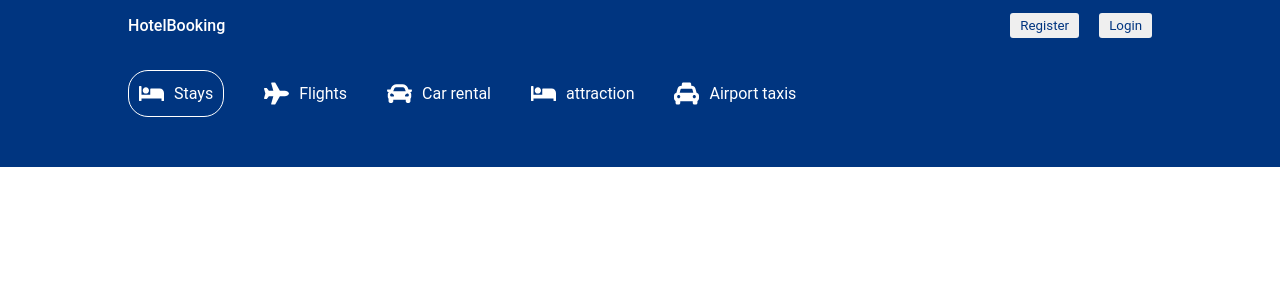
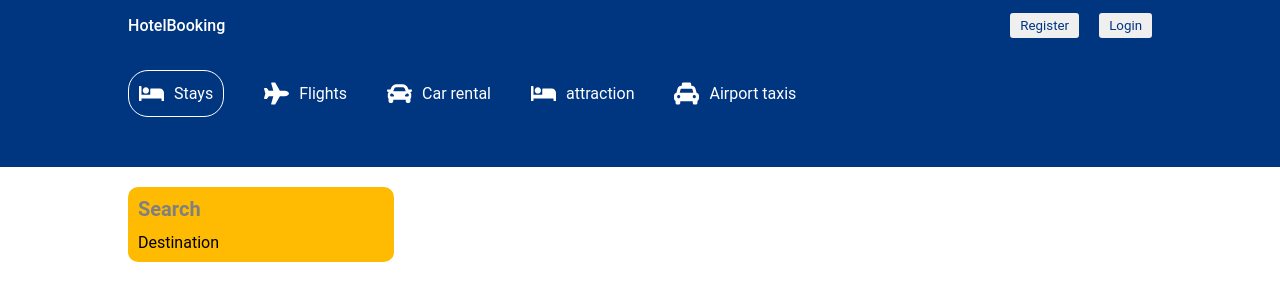
Before and after one commit to Rukunuljoy/airbnb-hotel, a React (Vite) app: page /hotels in a window 1280 px wide. Shown: the top 300 px of the page. Built offline with nearby package versions, Linux system fonts and the light colour scheme.

Commit message:
list start

```diff
--- /dev/null
+++ b/src/pages/List/List.css
@@ -0,0 +1,27 @@
+.listContainer{
+    display: flex;
+    justify-content: center;
+    margin-top: 20px;
+}
+.listWrapper{
+    width: 100%;
+    max-width: 1024px;
+    display: flex;
+    gap: 20px;
+}
+.listSearch{
+    flex: 1;
+    background-color: #febb02;
+    padding: 10px;
+    border-radius: 10px;
+    position: static;
+    top: 10px;
+}
+.listResult{
+    flex: 3;
+}
+.listTitle{
+    font-size: 20px;
+    color: gray;
+    margin-bottom: 12px;
+}
--- a/src/pages/List/List.jsx
+++ b/src/pages/List/List.jsx
@@ -1,11 +1,22 @@
 import Header from "../../Components/header/Header";
 import Navbar from "../../Components/navbar/Navbar";
+import './List.css'
 
 const List = () => {
   return <div>
     <Navbar/>
     <Header type="list"/>
-
+    <div className="listContainer">
+      <div className="listWrapper">
+        <div className="listSearch">
+          <h1 className="listTitle">Search</h1>
+          <div className="lsItem">
+            <label htmlFor="/">Destination</label>
+          </div>
+        </div>
+        <div className="listResult"></div>
+      </div>
+    </div>
   </div>;
 };
 
```
